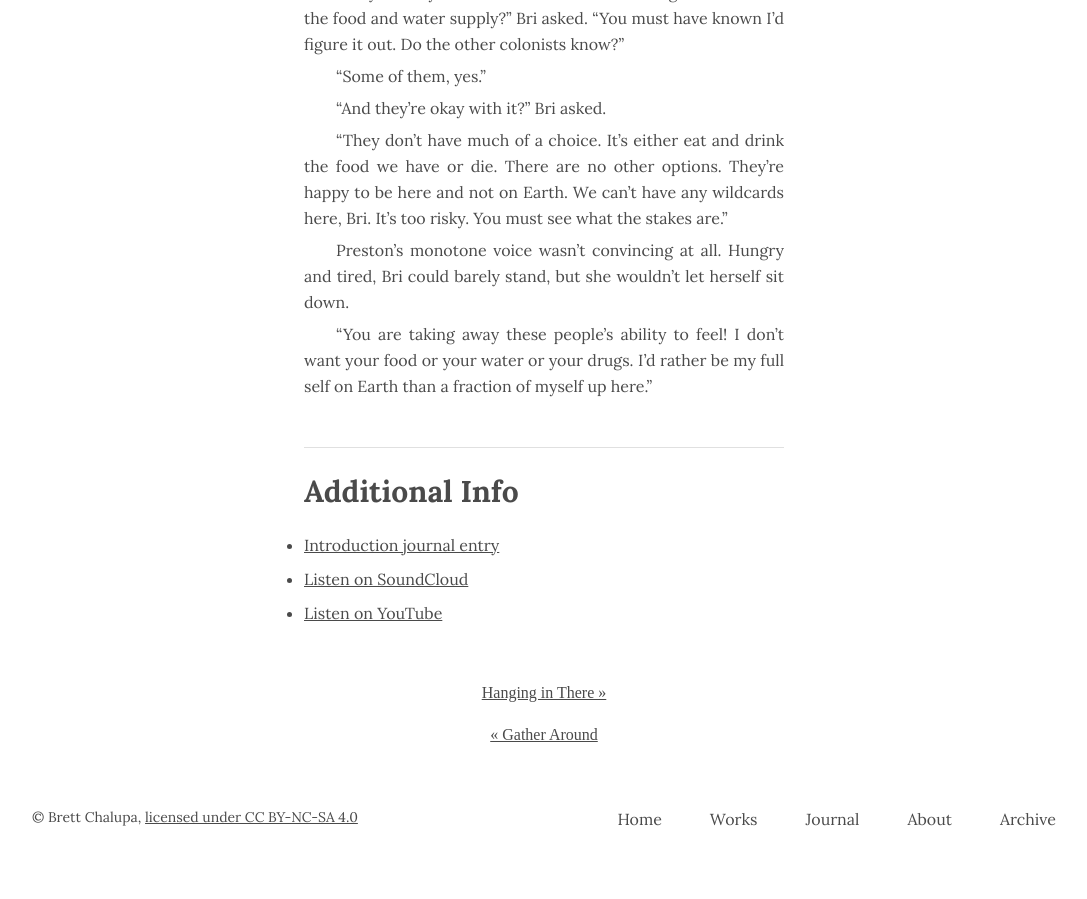
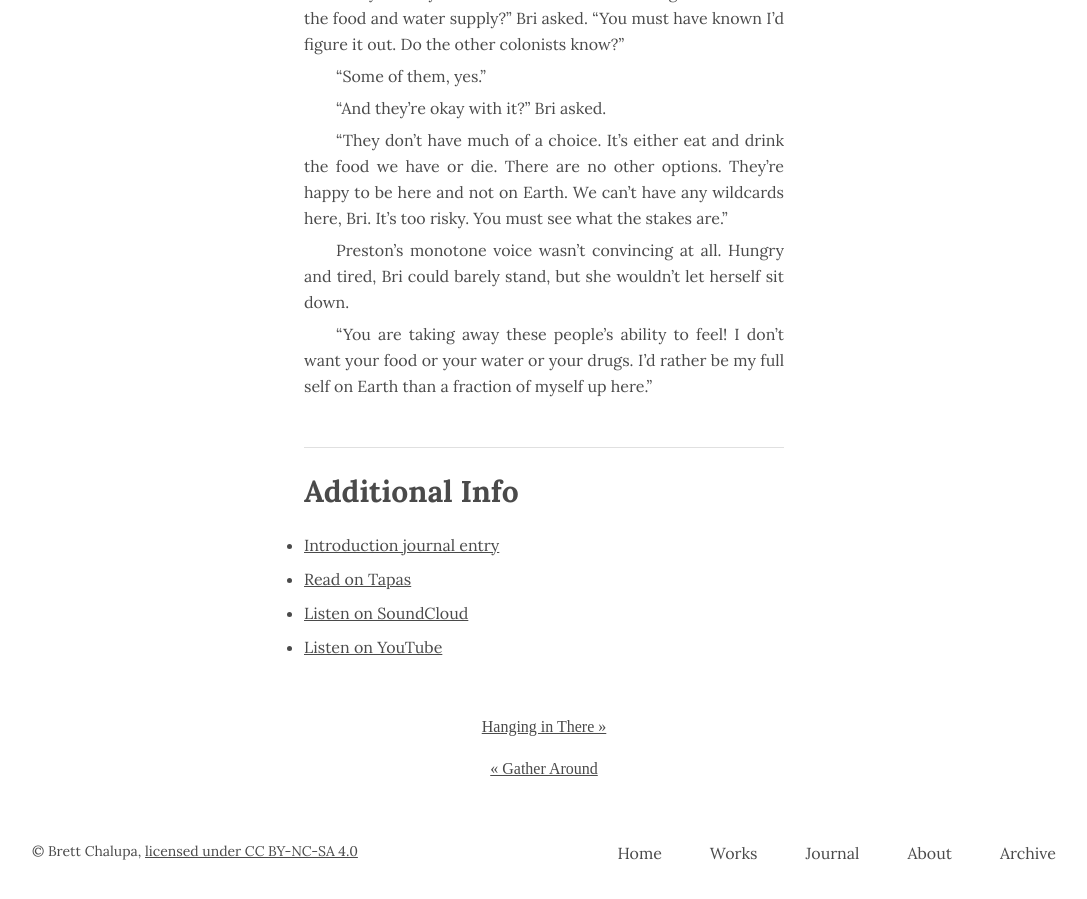
Before and after one commit to brettchalupa/brettchalupa.github.io, a Jekyll site: the page built from _works/lunar-space-colony.md, in a window 1280 px wide and 900 px high, scrolled down 5709 px. Shown: the whole window, without its empty margins (96-1183 px from the left). Built offline with Jekyll 4.4.1, drawn with Linux system fonts in a browser that asks for light colours; a script that is not in the unit is left out; before the commit the page ends 6575 px from its top, so only the background shows below that.

Commit message:
Add Tapas LSC link to work
So that it is documented that the story is on Tapas.

```diff
--- a/_works/lunar-space-colony.md
+++ b/_works/lunar-space-colony.md
@@ -17,6 +17,8 @@ layout: short_story
 additional_links:
   - title: Introduction journal entry
     url: http://www.brettchalupa.com/new-story-lunar-space-colony
+  - title: Read on Tapas
+    url: https://tapas.io/series/lunar-space-colony
   - title: Listen on SoundCloud
     url: https://soundcloud.com/gather_around/lunar-space-colony
   - title: Listen on YouTube
```
